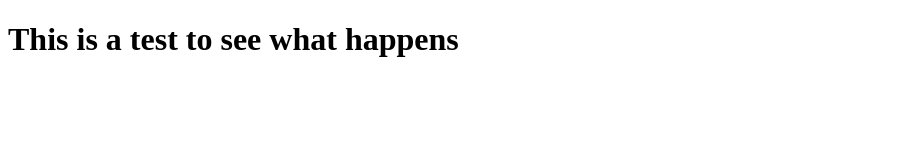
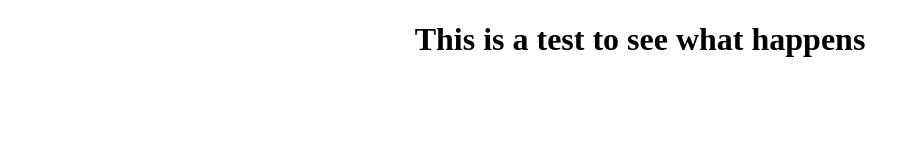
Before and after one commit to DjBriss/DjBriss.github.io, a plain HTML site: page index.html in a window 1280 px wide. Shown: the whole page, without its empty margins (0-920 px from the left). Drawn offline with Linux system fonts and the light colour scheme.

Commit message:
Update index.html

```diff
--- a/index.html
+++ b/index.html
@@ -3,7 +3,7 @@
   <head>
     <title> Ferblanterie Brisson Sheet Metal </title>
 
-    <h1> This is a test to see what happens </h1>
+    <h1> <center> This is a test to see what happens </center> </h1>
 
   </head>
 </html>
```
